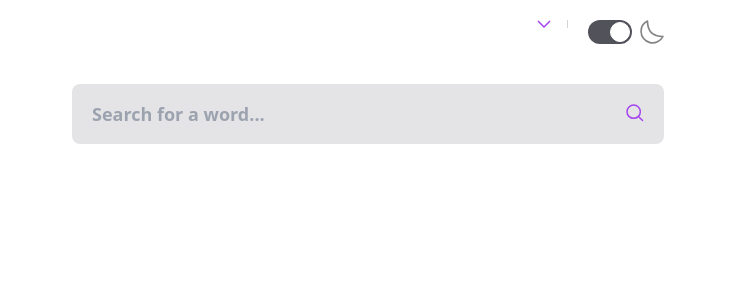
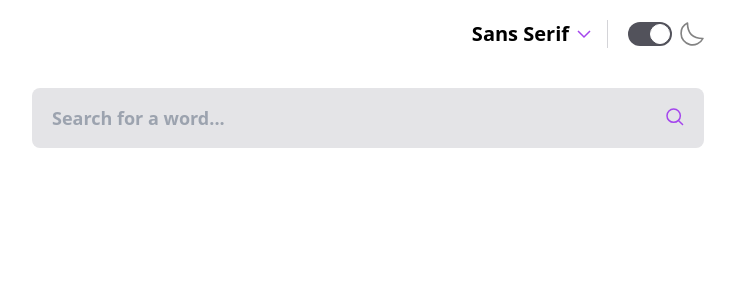
Before and after one commit to jessabc/vue-dictionary, a Vue app: page / in a window 1280 px wide. Shown: the top 300 px of the page, without its empty margins (272-1007 px from the left). Built offline with nearby package versions, Linux system fonts and the light colour scheme.

Commit message:
refactor

```diff
--- a/src/App.vue
+++ b/src/App.vue
@@ -5,15 +5,26 @@
 import { useQueryStore } from './store/query'
 import { storeToRefs } from 'pinia';
 import Header from './components/Header.vue';
+import {ref} from 'vue'
 
   const store = useQueryStore()
   const { query } = storeToRefs(store)
 
+  const font = ref('font-sans')
+  console.log(font.value)
+
+  const setFont = (fontVal) => {
+    font.value = fontVal
+  }
+
 </script>
 
-<template>
-  <div class="px-10 max-w-2xl mx-auto  min-h-screen">
-    <Header/>
+<template >
+  <div class="px-10  min-h-screen dark:bg-zinc-900" :class="font">
+    <div class="max-w-2xl mx-auto ">
+
+    <Header :font="font" @set-font="setFont"/>
+
     <Search  />
 
     <DisplayWordDefinition v-for="word in query.definition" :word="word" />
@@ -26,9 +37,11 @@
     <!-- error message -->
     <div v-if="query.errMsg" class="flex flex-col items-center text-center gap-3 h-screen mt-5">
       <svg xmlns="http://www.w3.org/2000/svg" width="40" height="40" viewBox="0 0 24 24"><g fill="none" stroke="#9834db" stroke-linecap="round" stroke-width="2"><circle cx="12" cy="12" r="10"/><path d="M8 9.05v-.1m8 .1v-.1"/><path stroke-linejoin="round" d="M16 16c-.5-1.5-1.79-3-4-3s-3.5 1.5-4 3"/></g></svg>
-      <p class="font-semibold ">{{ query.errMsg.title }}</p>
-      <p class="text-zinc-500">{{ query.errMsg.message }}</p>
-      <p class="text-zinc-500">{{ query.errMsg.resolution }}</p>
+      <p class="font-semibold dark:text-zinc-50">{{ query.errMsg.title }}</p>
+      <p class="text-zinc-500 dark:text-zinc-400">{{ query.errMsg.message }}</p>
+      <p class="text-zinc-500 dark:text-zinc-400">{{ query.errMsg.resolution }}</p>
+    </div>
+
     </div>
   </div>
 </template>
```
